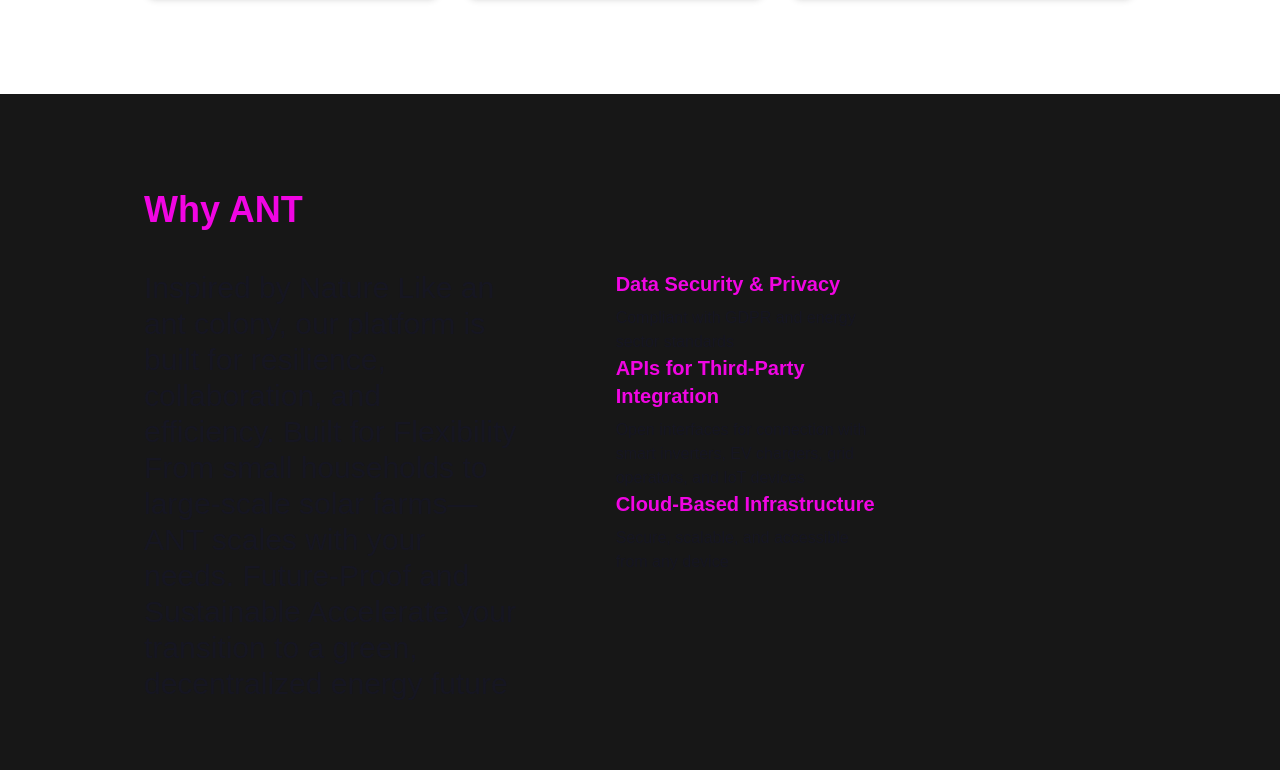
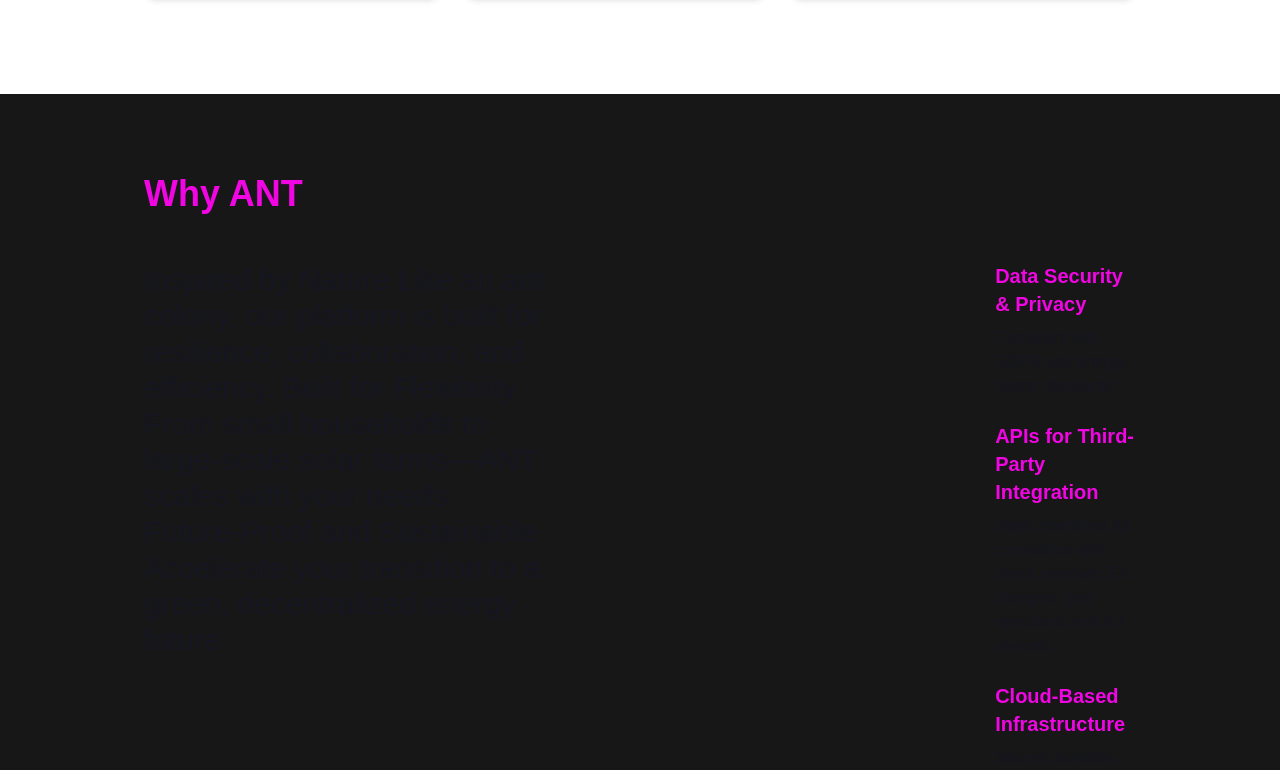
Before and after one commit to locusttoybox/ant-energy-web, a Next.js app: page / in a window 1280 px wide. Shown: the part 3630-4400 px from the top of the page. Built offline with nearby package versions, Linux system fonts and the light colour scheme.

Commit message:
`Refactor AboutProject and TargetUsers components for layout and styling consistency`

```diff
--- a/src/app/components/AboutProject.tsx
+++ b/src/app/components/AboutProject.tsx
@@ -4,42 +4,36 @@
 
 export default function AboutProject() {
   return (
-    <section
-      id="about-project"
-      className="bg-foreground flex h-screen w-screen px-10 py-24 lg:px-36"
-    >
-      <div>
-        <div className="flex">
+    <section id="about-project" className="bg-foreground flex h-full w-screen px-10 py-20 lg:px-36">
+      <div className="w-full">
+        {/* Titles Section */}
+        <div className="flex flex-col justify-between gap-8 sm:flex-row lg:pb-12">
           {aboutProject.map(({ title }, idx) => (
-            <div key={idx} className="mb-10">
+            <div key={idx} className="mb-10 flex-1 sm:mb-0">
               <h3 className="text-accent text-4xl font-semibold">{title}</h3>
             </div>
           ))}
         </div>
-        <div className="flex flex-col">
-          <div className="flex lg:gap-24">
+
+        {/* Content Section */}
+        <div className="flex flex-col gap-12 lg:flex-row">
+          {/* Descriptions */}
+          <div className="flex flex-col gap-8 lg:gap-24">
             {aboutProject.map(({ description }, idx) => (
-              <div key={idx} className="pb-10 lg:w-1/2">
-                <div>
-                  <p className="text-secondary text-3xl">{description}</p>
-                </div>
+              <div key={idx} className="w-full lg:w-1/2">
+                <p className="text-secondary text-3xl">{description}</p>
               </div>
             ))}
-            <div className="flex flex-row gap-6">
-              <div>
-                {aboutProjectPoints.map(({ title, description }, idx) => (
-                  <div key={idx} className="flex flex-col lg:w-1/2">
-                    <div className="mb-2">
-                      <h3 className="text-accent text-xl font-semibold">{title}</h3>
-                    </div>
+          </div>
 
-                    <div>
-                      <p className="text-secondary text-base">{description}</p>
-                    </div>
-                  </div>
-                ))}
+          {/* Points */}
+          <div className="flex flex-col gap-6">
+            {aboutProjectPoints.map(({ title, description }, idx) => (
+              <div key={idx} className="flex flex-col gap-2">
+                <h3 className="text-accent text-xl font-semibold">{title}</h3>
+                <p className="text-secondary text-base">{description}</p>
               </div>
-            </div>
+            ))}
           </div>
         </div>
       </div>
--- a/src/app/components/TargetUsers.tsx
+++ b/src/app/components/TargetUsers.tsx
@@ -10,7 +10,7 @@
       id="target-users"
       className="bg-background mx-auto w-screen px-10 py-20 sm:px-6 md:py-24 lg:px-36 lg:py-24"
     >
-      <div className="flex flex-col pb-12 lg:flex-row lg:items-center lg:gap-12">
+      <div className="flex flex-col lg:flex-row lg:items-center lg:gap-12 lg:pb-12">
         <div>
           <div className="flex flex-1 justify-center pb-10">
             <Image
```
